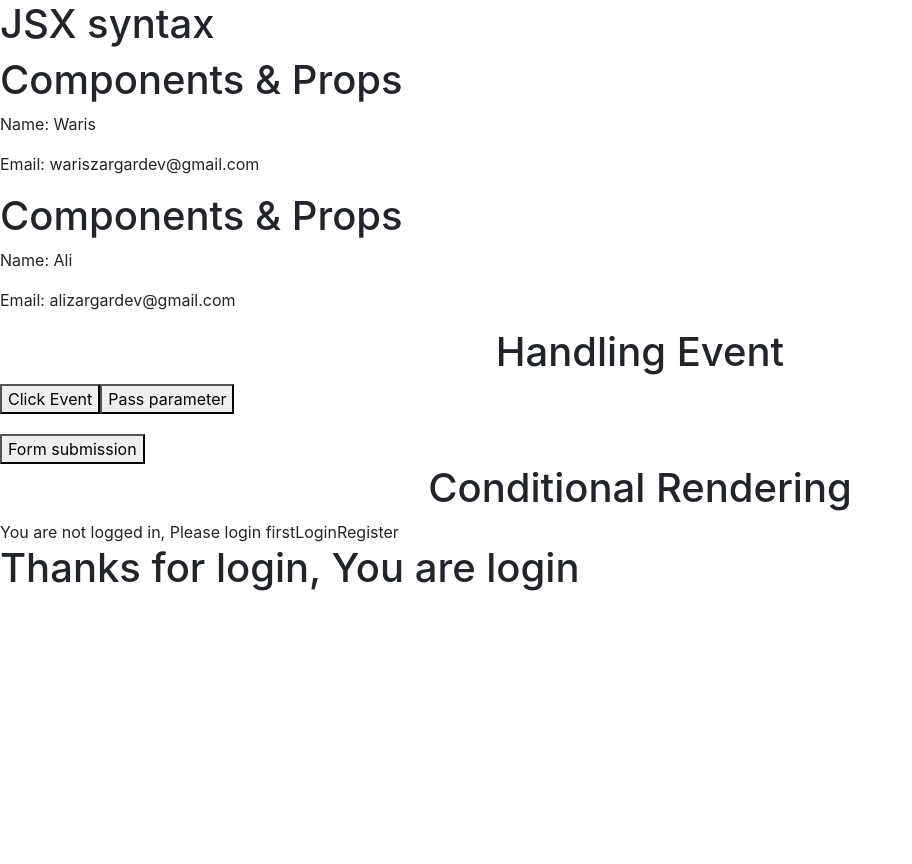
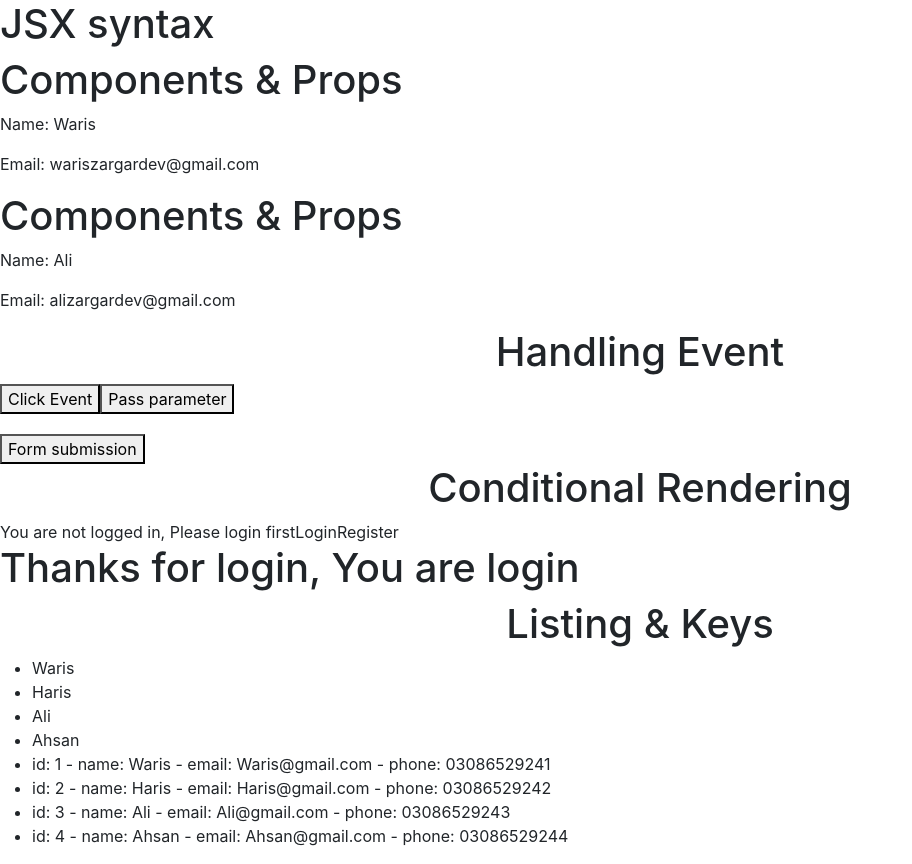
Before and after one commit to wariszargardev/React-Learning-2022, a React (Create React App) app: page / in a window 1280 px wide. Shown: the whole page, without its empty margins (0-912 px from the left). Before the commit the page ends 800 px from the top, so only its background shows below. Built offline with nearby package versions, Linux system fonts and the light colour scheme.

Commit message:
Listing & keys

```diff
--- a/src/App.js
+++ b/src/App.js
@@ -3,6 +3,7 @@ import JSXSyntax from "./Component/JSXSyntax";
 import ComponentsAndProps from "./Component/ComponentsAndProps";
 import HandlingEvent from "./Component/HandlingEvent";
 import ConditionalReRendring from "./Component/ConditionalReRendring";
+import ListingAndKeys from "./Component/ListingAndKeys";
 
 function App() {
     return (
@@ -16,6 +17,10 @@ function App() {
 
             <ConditionalReRendring />
             <ConditionalReRendring isLoggedIn={true} />
+
+            <h1 style={{textAlign: "center"}}>Listing & Keys</h1>
+
+            <ListingAndKeys />
         </>
     );
 }
--- /dev/null
+++ b/src/Component/ListingAndKeys.js
@@ -0,0 +1,26 @@
+import SingleStudent from "./student/SingleStudent";
+
+const ListingAndKeys = () =>{
+    const students = [
+        {id: 1, name: "Waris", email: "Waris@gmail.com", phone: '03086529241'},
+        {id: 2, name: "Haris", email: "Haris@gmail.com", phone: '03086529242'},
+        {id: 3, name: "Ali", email: "Ali@gmail.com", phone: '03086529243'},
+        {id: 4, name: "Ahsan", email: "Ahsan@gmail.com", phone: '03086529244'},
+    ]
+    return(
+        <div>
+            <ul>
+            {students.map((value, index)=>(
+                <li key={value.id}>{value.name}</li>
+            ))}
+
+
+                {students.map((value, index)=>(
+                    <SingleStudent key={index} value={value} />
+                ))}
+            </ul>
+        </div>
+    )
+}
+
+export default ListingAndKeys
--- /dev/null
+++ b/src/Component/student/SingleStudent.js
@@ -0,0 +1,11 @@
+const SingleStudent =(props) =>{
+
+    const {id, name, email, phone} = props.value
+
+    return(
+        <li>{`id: ${id} - name: ${name} - email: ${email} - phone: ${phone}`}</li>
+    )
+
+}
+
+export default SingleStudent
```
